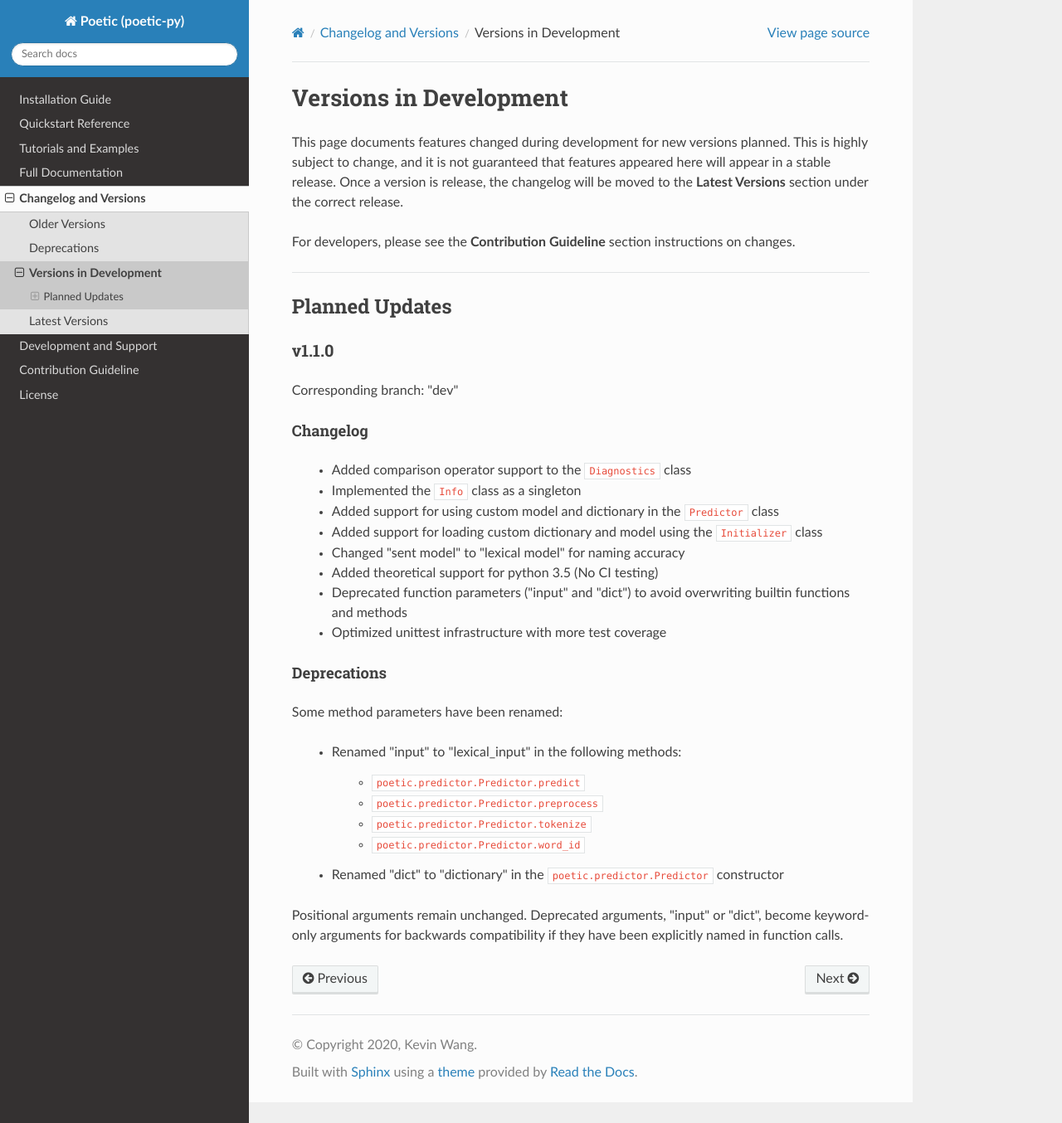
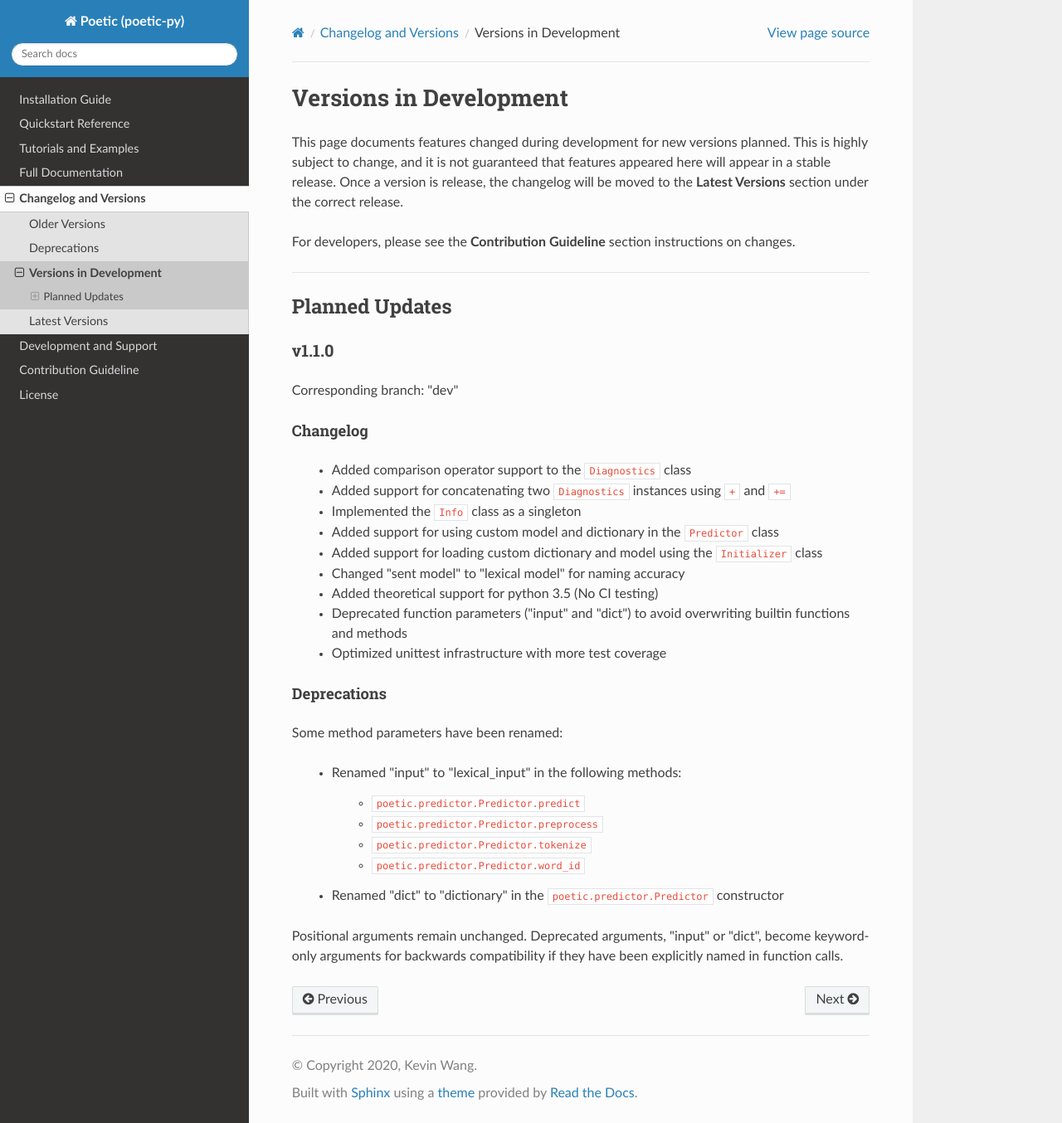
Before and after one commit to kevin931/poetic, a Sphinx documentation site: the page built from docs/source/change/development.rst, in a window 1280 px wide and 1354 px high. Shown: the whole window at 83% size. Built offline with Sphinx 7.4.7 and the Read the Docs theme 2.0.0, drawn with Linux system fonts in a browser that asks for light colours.

Commit message:
Updated v1.1.0 changelog
The concatenation operators for Diagnostics support are now documented in the changelog.

```diff
--- a/docs/source/change/development.rst
+++ b/docs/source/change/development.rst
@@ -25,6 +25,7 @@ Changelog
 ~~~~~~~~~~
 
     - Added comparison operator support to the ``Diagnostics`` class
+    - Added support for concatenating two ``Diagnostics`` instances using ``+`` and ``+=``
     - Implemented the ``Info`` class as a singleton
     - Added support for using custom model and dictionary in the ``Predictor`` class
     - Added support for loading custom dictionary and model using the ``Initializer`` class
```
